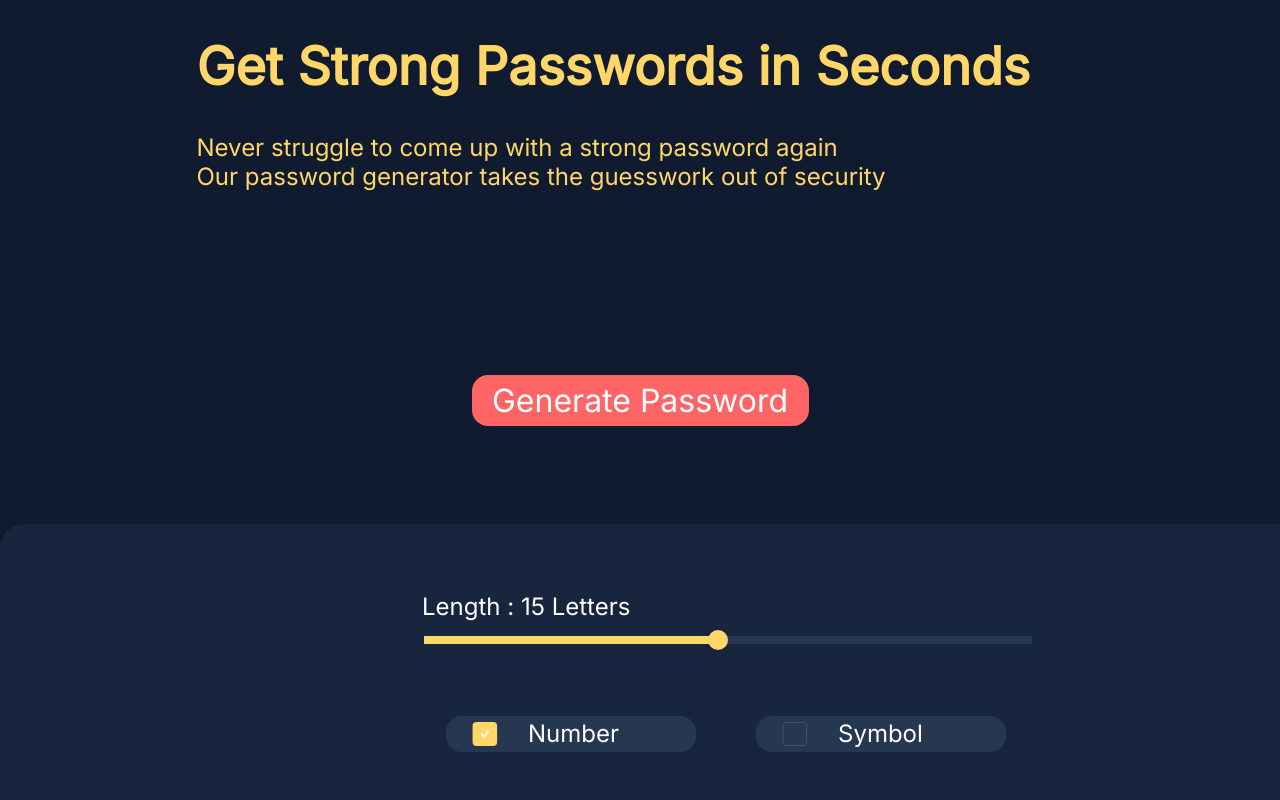
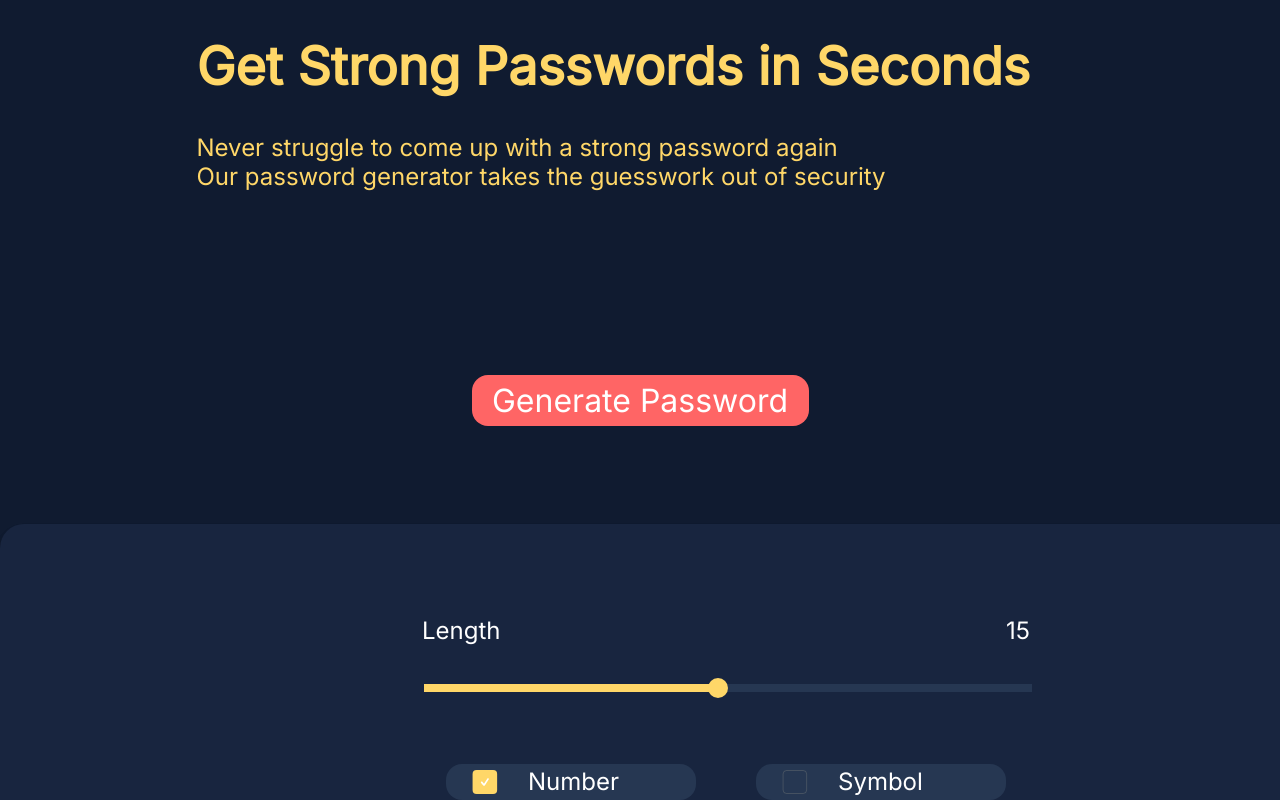
Before and after one commit to Murilo-Luciano/password-generator, a Next.js app: page / in a window 1280 px wide. Shown: the top 800 px of the page. Built offline with nearby package versions, Linux system fonts and the light colour scheme.

Commit message:
lenght number added in all screen sizes

```diff
--- a/components/PasswordOptionsContainer.tsx
+++ b/components/PasswordOptionsContainer.tsx
@@ -94,7 +94,10 @@ const PasswordLength = ({
 
   return (
     <div className="password-length-container">
-      Length : {value} Letters
+      <div className="lenght-sub-container">
+        <p>Length</p>
+        <p>{value}</p>
+      </div>
       <input
         type="range"
         min={minValue}
--- a/styles/Staging.css
+++ b/styles/Staging.css
@@ -196,6 +196,11 @@ body {
     font-size: 20px;
     color: var(--color-white);
   }
+  .lenght-sub-container{
+    display: flex;
+    flex-direction: row;
+    justify-content: space-between;
+  }
   .password-length-slider {
     width: 100%;
     height: 8px;
@@ -340,6 +345,11 @@ body {
     font-weight: 400;
     font-size: 20px;
     color: var(--color-white);
+  }
+  .lenght-sub-container{
+    display: flex;
+    flex-direction: row;
+    justify-content: space-between;
   }
   .password-length-slider {
     width: 100%;
@@ -486,6 +496,11 @@ body {
     font-weight: 400;
     font-size: 20px;
     color: var(--color-white);
+  }
+  .lenght-sub-container{
+    display: flex;
+    flex-direction: row;
+    justify-content: space-between;
   }
   .password-length-slider {
     width: 100%;
@@ -766,6 +781,11 @@ body {
     font-size: 24px;
     color: var(--color-white);
   }
+  .lenght-sub-container{
+    display: flex;
+    flex-direction: row;
+    justify-content: space-between;
+  }
   .password-length-slider {
     width: 100%;
     height: 8px;
```
Also changed, not shown: components/Slider.tsx (added).
